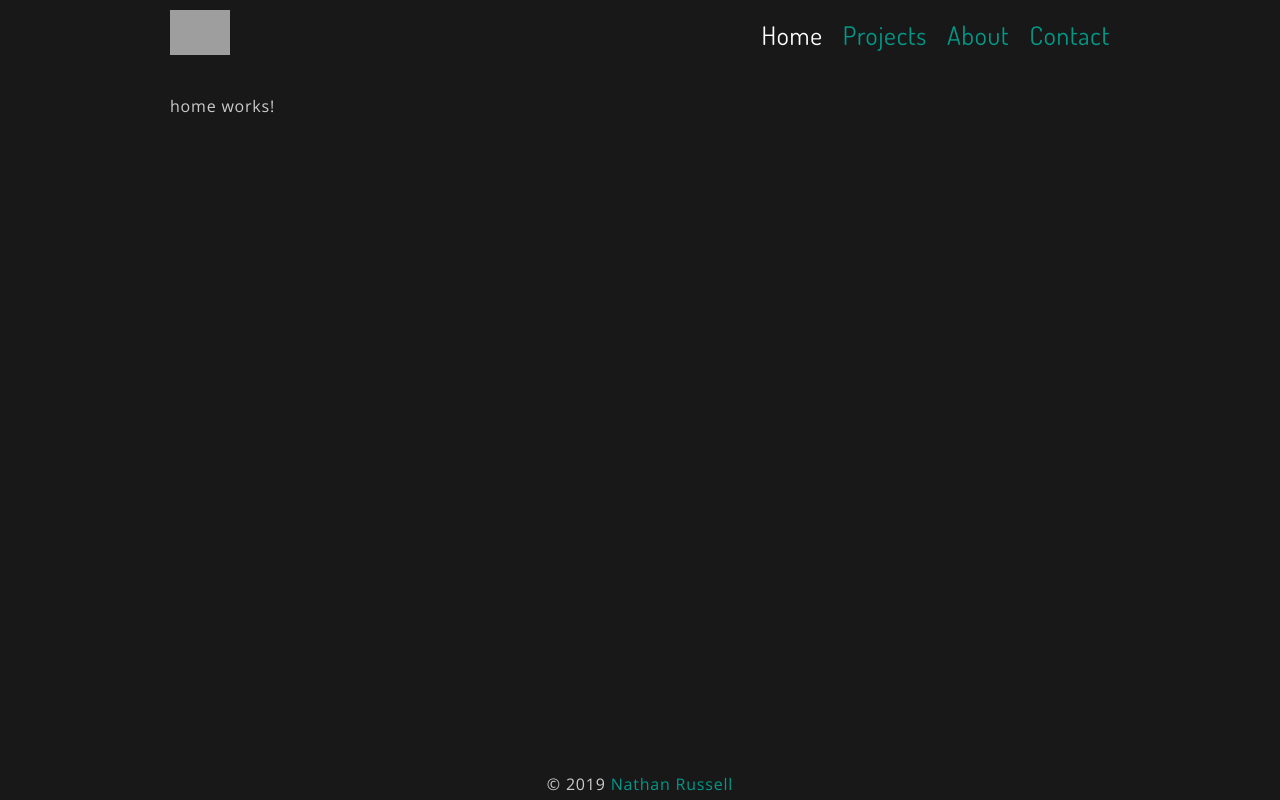
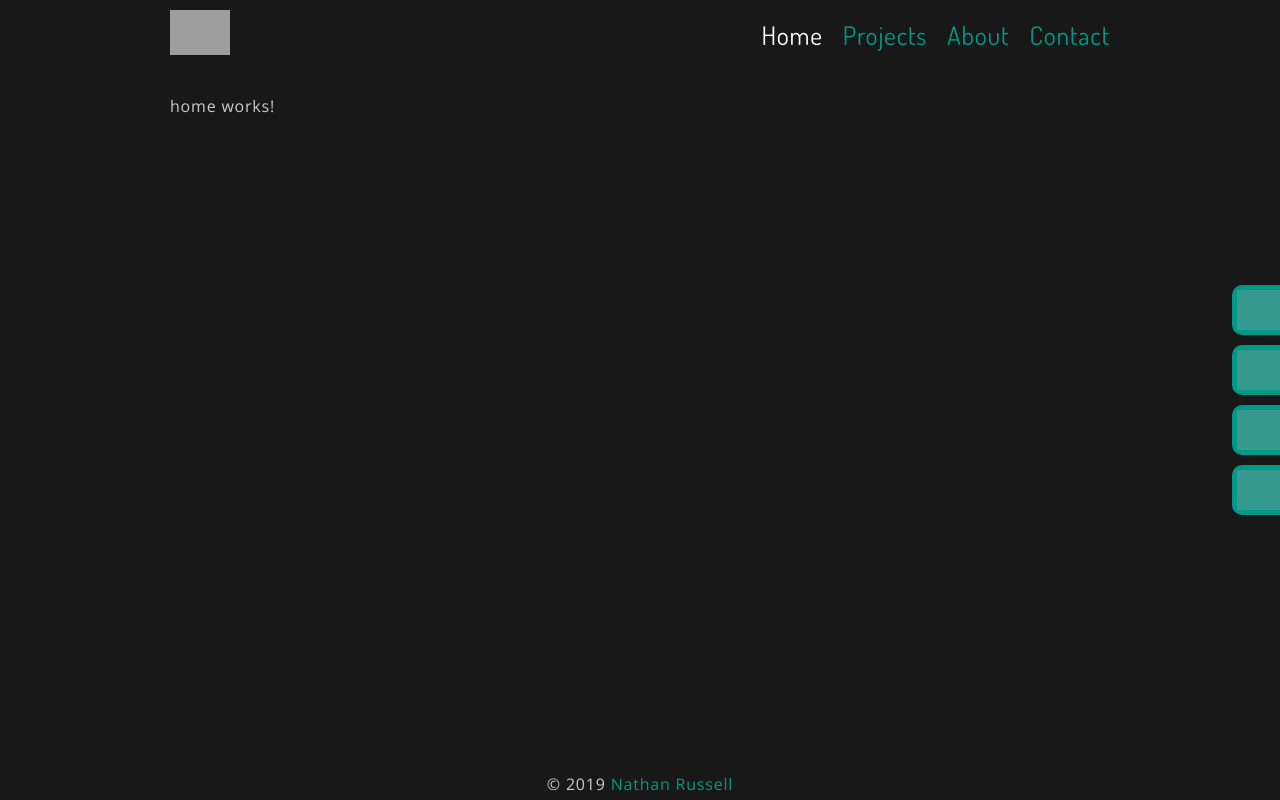
Before and after one commit to NateRussell/Portfolio-Website, an Angular app in the folder PortfolioWebsite/ClientApp/: page / in a window 1280 px wide. Built offline with nearby package versions, Linux system fonts and the light colour scheme; grey boxes are pictures that could not be loaded.

Commit message:
Add connect tabs to right side of layout.

```diff
--- a/PortfolioWebsite/ClientApp/src/app/app.module.ts
+++ b/PortfolioWebsite/ClientApp/src/app/app.module.ts
@@ -11,7 +11,7 @@ import { ContactComponent } from './page-components/contact/contact.component';
 import { AboutComponent } from './page-components/about/about.component';
 import { ProjectsComponent } from './page-components/projects/projects.component';
 import { HomeComponent } from './page-components/home/home.component';
-import { ConnectComponent } from './sub-components/connect/connect.component';
+import { ConnectComponent } from './layout-components/connect/connect.component';
 import { SideNavigationComponent } from './layout-components/side-navigation/side-navigation.component';
 import { NavigationItemsComponent } from './layout-components/navigation-items/navigation-items.component';
 import { OverlayComponent } from './utility-components/overlay/overlay.component';
--- a/PortfolioWebsite/ClientApp/src/app/layout-components/app.component.html
+++ b/PortfolioWebsite/ClientApp/src/app/layout-components/app.component.html
@@ -9,4 +9,5 @@
   </div>
   <app-overlay id="overlay" [show]="sideNavigation.isOpen" (click)="sideNavigation.close()"></app-overlay>
 </div>
+<app-connect [show]="!sideNavigation.isOpen"></app-connect>
 <app-side-navigation #sideNavigation id="side-navigation"></app-side-navigation>
--- /dev/null
+++ b/PortfolioWebsite/ClientApp/src/app/layout-components/connect/connect.component.less
@@ -0,0 +1,53 @@
+@import '../../../assets/styles/variables.less';
+
+@width: 80px;
+
+:host {
+  top: 50%;
+  transform: translateY(-50%);
+  right: 0;
+  max-height: 100%;
+  width: @width;
+  position: fixed;
+  display: flex;
+  flex-direction: column;
+  justify-content: space-between;
+  align-items: flex-start;
+  overflow: hidden;
+  z-index: 10;
+  transition: .4s;
+}
+
+a {
+  background-color: @accentColor;
+  border-radius: 10px 0 0 10px;
+  padding: 5px;
+  transform: translateX(calc(@width * .1));
+  width: 100%;
+  height: 2.5em;
+  margin: 5px 0;
+  overflow: hidden;
+  transition: .4s;
+}
+
+img {
+  max-height: 100%;
+  position: relative;
+  opacity: .35;
+  transition: 0.4s;
+}
+
+a:hover {
+  transform: translateX(0px);
+  //max-width: @width;
+}
+
+a:hover img {
+  opacity: 1;
+}
+
+@media only screen and (max-width: calc(@pageWidth + @width * 1.8)) {
+  :host {
+    width: 0px;
+  }
+}
--- /dev/null
+++ b/PortfolioWebsite/ClientApp/src/app/layout-components/connect/connect.component.ts
@@ -0,0 +1,41 @@
+import { Component, OnInit, Input, HostBinding } from '@angular/core';
+import {
+  trigger,
+  state,
+  style,
+  animate,
+  transition,
+  sequence,
+} from '@angular/animations';
+
+@Component({
+  selector: 'app-connect',
+  templateUrl: './connect.component.html',
+  animations: [
+    trigger('fadeInOut', [
+      state('true', style({ maxWidth: '3.5em' })),
+      state('false', style({ maxWidth: '0em' })),
+      transition('true => false', [
+        animate('.2s')
+      ]),
+      transition('false => true', [
+        animate('.4s .4s')
+      ])
+    ])
+  ],
+  styleUrls: ['./connect.component.less']
+})
+export class ConnectComponent implements OnInit {
+
+  @HostBinding('@fadeInOut') get fadeInOut(): boolean {
+    return this.show;
+  }
+
+  @Input() show: boolean = false;
+
+  constructor() { }
+
+  ngOnInit() {
+  }
+
+}
--- a/PortfolioWebsite/ClientApp/src/app/page-components/projects/projects.component.ts
+++ b/PortfolioWebsite/ClientApp/src/app/page-components/projects/projects.component.ts
@@ -23,6 +23,6 @@ export class ProjectsComponent implements OnInit{
 
     setTimeout(() => {
       this.loadAnimations = true;
-    },500);
+    },600);
   }
 }
--- a/PortfolioWebsite/ClientApp/src/app/sub-components/connect/connect.component.less
+++ /dev/null
@@ -1,28 +0,0 @@
-:host {
-  max-height: 100%;
-  position: relative;
-}
-
-@imageOpacity: .35;
-
-img {
-  position: relative;
-  margin: 0 7px;
-  max-height: 100%;
-  opacity: @imageOpacity;
-}
-
-img:hover {
-  animation: fadeIn 1s;
-  animation-fill-mode: forwards;
-}
-
-@keyframes fadeIn {
-  0% {
-    opacity: @imageOpacity;
-  }
-
-  100% {
-    opacity: 1;
-  }
-}
--- a/PortfolioWebsite/ClientApp/src/app/sub-components/connect/connect.component.ts
+++ /dev/null
@@ -1,15 +0,0 @@
-import { Component, OnInit } from '@angular/core';
-
-@Component({
-  selector: 'app-connect',
-  templateUrl: './connect.component.html',
-  styleUrls: ['./connect.component.less']
-})
-export class ConnectComponent implements OnInit {
-
-  constructor() { }
-
-  ngOnInit() {
-  }
-
-}
```
Also changed, not shown: PortfolioWebsite/ClientApp/src/app/layout-components/connect/connect.component.html (renamed from PortfolioWebsite/ClientApp/src/app/sub-components/connect/connect.component.html), 2 other files (tests, documents, lock files or other folders).
